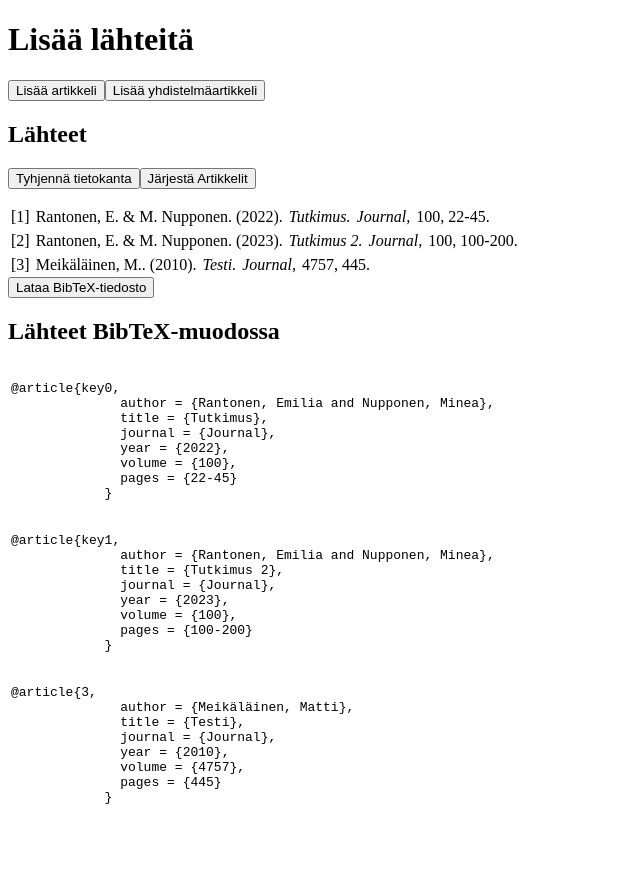
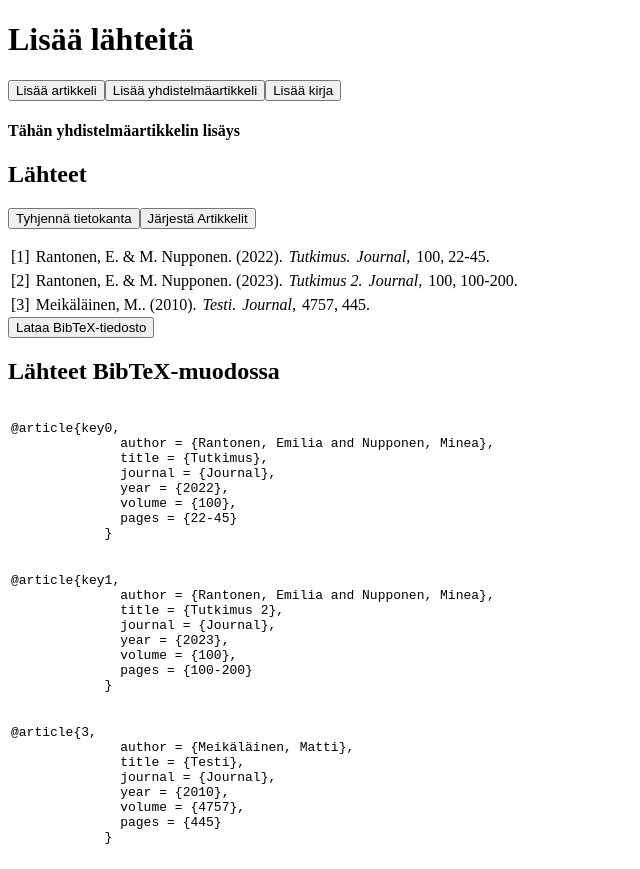
Before and after one commit to emiliarantonen/miniprojekti, a React (Vite) app: page / in a window 1280 px wide. Both pictures are taken after a click on the button "Lisää yhdistelmäartikkeli". Shown: the whole page, without its empty margins (0-640 px from the left). Before the commit the page ends 829 px from the top, so only its background shows below. Built offline with nearby package versions, Linux system fonts and the light colour scheme; data requests are answered from the project's data file.

Commit message:
kirjalle nappi myös

```diff
--- a/src/App.jsx
+++ b/src/App.jsx
@@ -9,6 +9,7 @@ function App() {
   const [message, setMessage] = useState('');
   const [artikkeliAuki, setArtikkeliAuki] = useState(false);
   const [yhdistelmaArtikkeliAuki, setYhdistelmaArtikkeliAuki] = useState(false);
+  const [kirjaAuki, setKirjaAuki] = useState(false);
 
 
   useEffect(() => {
@@ -30,6 +31,7 @@ function App() {
       setArtikkelit(artikkelit.concat(artikkeliObject))
     })
   }
+
 
   // artikkelien järjestys kirjoittajan sukunimen perusteella
   const jarjastaArtikkelit = () => {
@@ -90,6 +92,8 @@ function App() {
     if(yhdistelmaArtikkeliAuki)
       setYhdistelmaArtikkeliAuki(false)
     console.log(yhdistelmaArtikkeliAuki)
+    if(kirjaAuki)
+      setKirjaAuki(false)
   };
 
   const toggleYhdistelmaArtikkeli = () => {
@@ -97,6 +101,17 @@ function App() {
     console.log(yhdistelmaArtikkeliAuki)
     if(artikkeliAuki)
       setArtikkeliAuki(false)
+    if(kirjaAuki)
+      setKirjaAuki(false)
+  };
+
+  const toggleKirja = () => {
+    setKirjaAuki(!kirjaAuki);
+    console.log(kirjaAuki)
+    if(artikkeliAuki)
+      setArtikkeliAuki(false)
+    if(yhdistelmaArtikkeliAuki)
+      setYhdistelmaArtikkeliAuki(false)
   };
 
   return (
@@ -104,7 +119,10 @@ function App() {
         <h1>Lisää lähteitä</h1>
         <button onClick={toggleArtikkeli}> Lisää artikkeli </button>
         <button onClick={toggleYhdistelmaArtikkeli}> Lisää yhdistelmäartikkeli </button>
+        <button onClick={toggleKirja}> Lisää kirja </button>
         {artikkeliAuki && <Lisaa createArtikkeli={lisaaArtikkeli} />}
+        {yhdistelmaArtikkeliAuki && <h4>Tähän yhdistelmäartikkelin lisäys</h4>}
+        {kirjaAuki && <h4>Tähän kirjan lisäys</h4>}
         <h2>Lähteet</h2>
         {/* tietokannan tyhennys */}
         <button onClick={clearDatabase}>Tyhjennä tietokanta</button>
```
